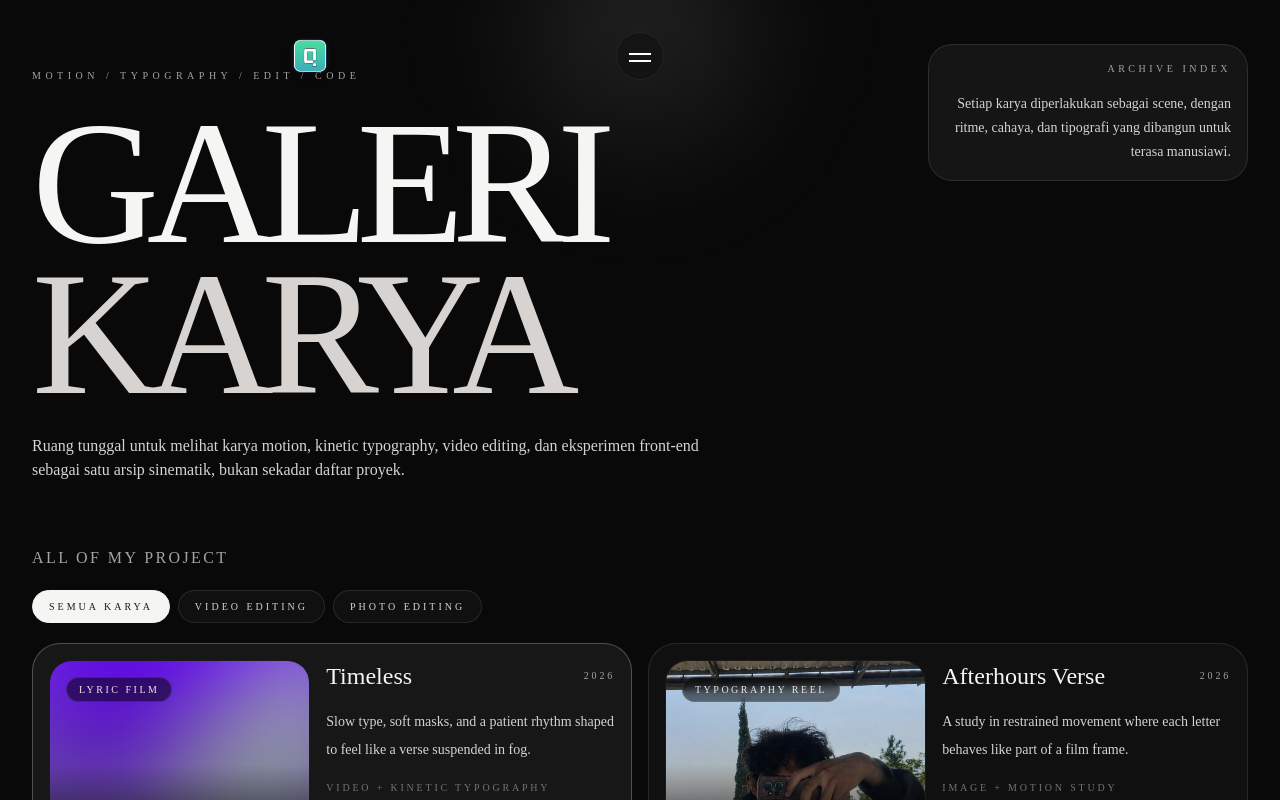
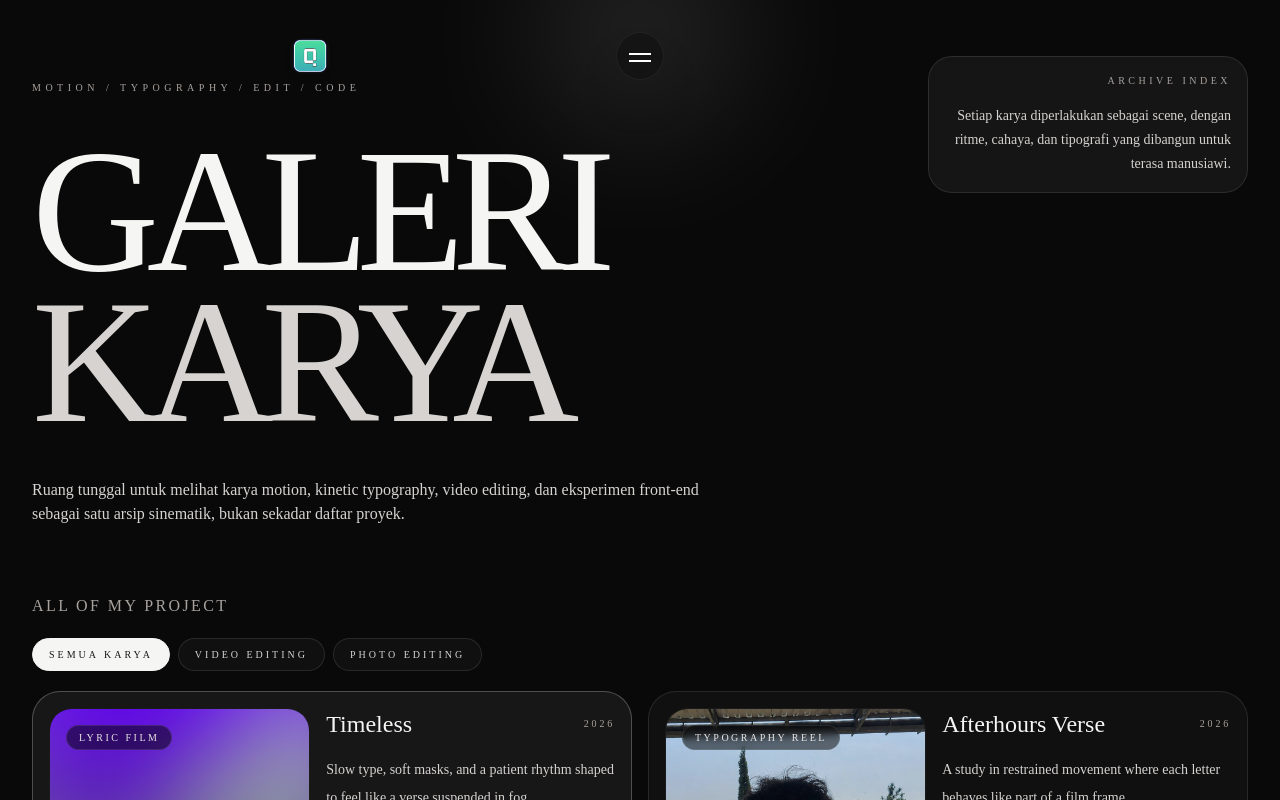
Before and after one commit to Muriar/archive-portfolio, a Next.js app: page /Karya in a window 1280 px wide. Shown: the top 800 px of the page. Built offline with nearby package versions, Linux system fonts and the light colour scheme.

Commit message:
fix margin

```diff
--- a/components/sections/GaleriKarya/projects.tsx
+++ b/components/sections/GaleriKarya/projects.tsx
@@ -129,9 +129,9 @@ export function GalleryExperience() {
         className="pointer-events-none absolute bottom-0 right-0 h-96 w-96 translate-x-1/3 translate-y-1/3 rounded-full bg-[radial-gradient(circle,rgba(150,129,104,0.18),transparent_70%)] blur-3xl"
       />
 
-      <div className="relative mx-auto flex w-full max-w-7xl flex-col gap-16 px-4 pb-16 pt-5 sm:px-6 lg:px-8">
-        <section className="relative items-start pb- pt-12">
-          <div className="max-w-4xl space-y-6">
+      <div className="relative mx-auto flex w-full max-w-7xl flex-col gap-16 px-4 pb-16 pt-8 sm:px-6 lg:px-8">
+        <section className="relative items-start pb-1 pt-12">
+          <div className="max-w-4xl space-y-10">
             <p
               data-hero-meta
               className="text-[10px] uppercase tracking-[0.45em] text-stone-400"
--- a/tsconfig.json
+++ b/tsconfig.json
@@ -1,6 +1,6 @@
 {
   "compilerOptions": {
-    "target": "es5",
+    "target": "es2015",
     "lib": ["dom", "dom.iterable", "esnext"],
     "allowJs": false,
     "skipLibCheck": true,
```
